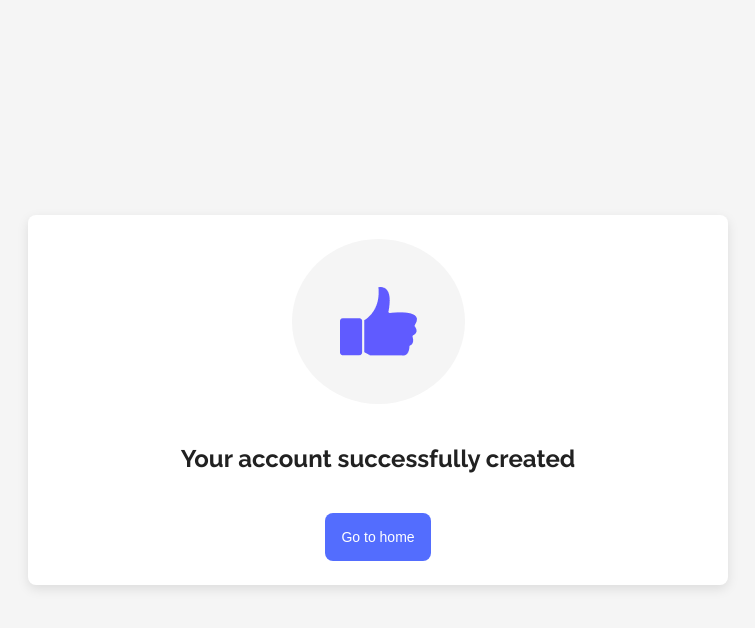
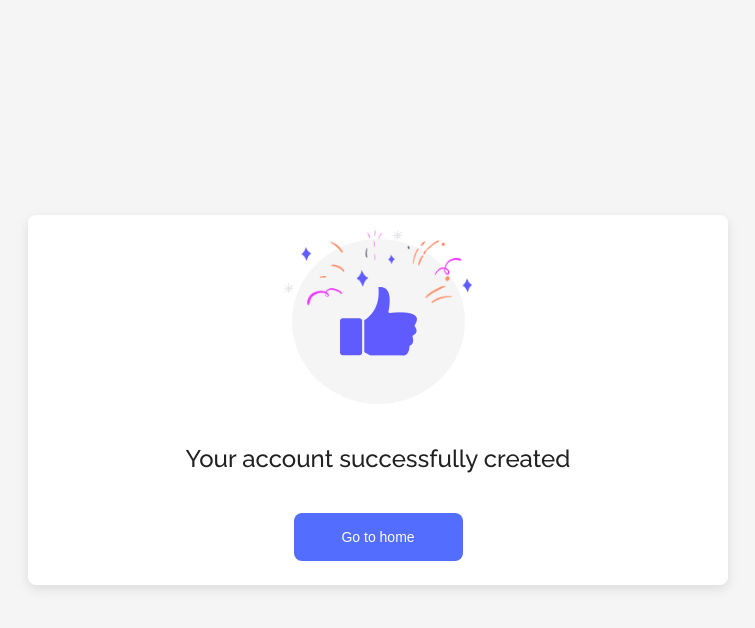
Before and after one commit to danielcoosta1/saasconsultas, a React (Vite) app: page /register in a window 1280 px wide. Both pictures are taken after typing "Sample", "name@example.com", "Sample123" into the empty fields and a click on the button 329 px from the left and 673 px from the top of the page. Shown: the top 628 px of the page, without its empty margins (262-1017 px from the left). Built offline with nearby package versions, Linux system fonts and the light colour scheme.

Commit message:
Estilizando a página de sucesso - Register

```diff
--- a/src/pages/Register/index.jsx
+++ b/src/pages/Register/index.jsx
@@ -17,6 +17,7 @@ import {
   ContainerSucess,
   ContainerIcones,
   ButtonGoHome,
+  ImagemSucesso,
 } from "./style";
 
 import registerImg from "../../assets/register.png";
@@ -124,6 +125,7 @@ const Register = () => {
         <>
           <ContainerSucess>
             <ContainerIcones>
+              <ImagemSucesso src={sucess} alt="Success" />
               <img src={thumbsUp} />
             </ContainerIcones>
             <h2>Your account successfully created</h2>
--- a/src/pages/Register/style.js
+++ b/src/pages/Register/style.js
@@ -180,9 +180,14 @@ export const ContainerSucess = styled.div`
   align-items: center;
   flex-direction: column;
   gap: ${({ theme }) => theme.spacing.xxlarge};
+
+  h2{
+    font-weight: 500;
+  }
 `;
 
 export const ContainerIcones = styled.div`
+  position: relative;
   display: flex;
   flex-direction: column;
   background-color: ${({ theme }) => theme.colors.background};
@@ -190,8 +195,17 @@ export const ContainerIcones = styled.div`
   padding: 3em;
   img {
     object-fit: cover;
-    max-width: 78px;
+
   }
+`;
+
+export const ImagemSucesso = styled.img`
+  position: absolute;
+  top: -10px; /* Ajuste esse valor conforme a altura da imagem desejada */
+  left: 50%;
+  transform: translateX(-50%);
+  width: 190px;
+  /* Ajuste o tamanho conforme necessário */
 `;
 
 export const ButtonGoHome = styled.button`
@@ -203,13 +217,14 @@ export const ButtonGoHome = styled.button`
   cursor: pointer;
   font-size: 14px;
   transition: background-color 0.3s ease;
+  width: 169px;
 
   &:hover {
     background-color: ${({ theme }) => theme.colors.secondary};
   }
 
   a {
-     color: #fff;
+    color: #fff;
     text-decoration: none;
   }
 `;
```
